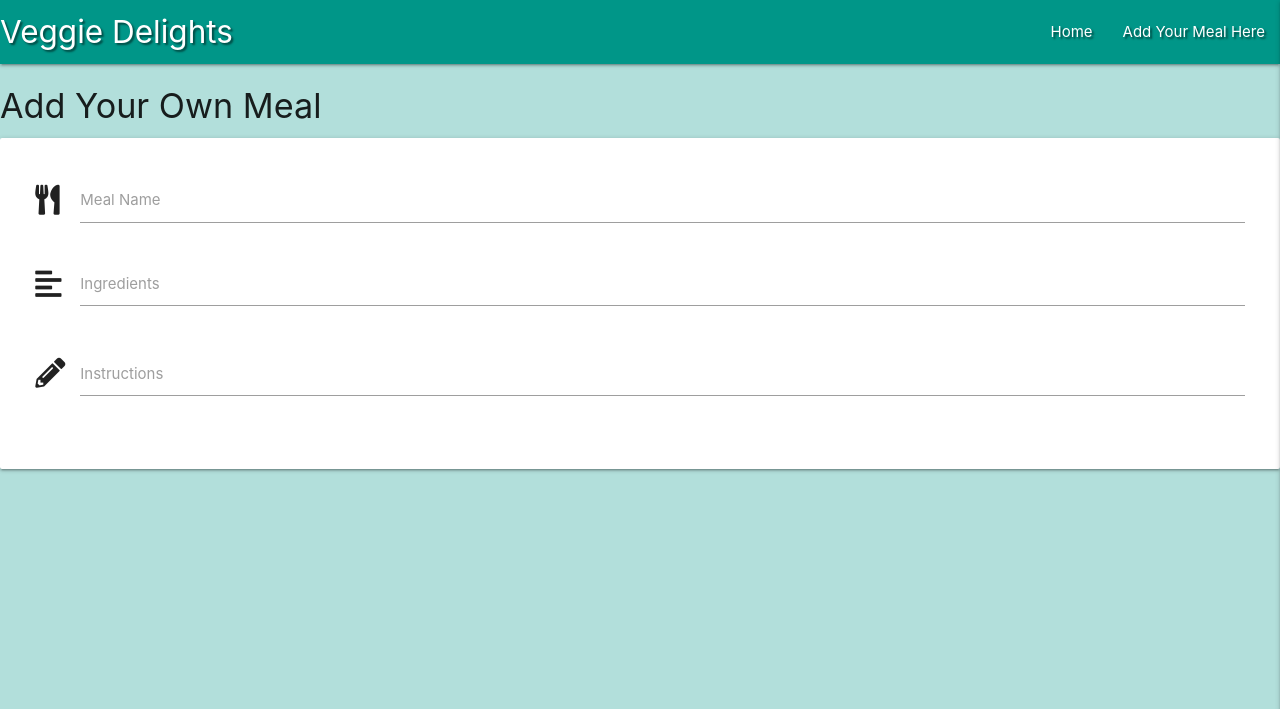
After one commit to phillrutherford/veggie-delights, a Flask app: page /add_meal in a window 1280 px wide. The commit adds this page. Shown: the top 709 px of the page. Run offline with Flask 2, Linux system fonts and the light colour scheme; some libraries are stand-ins or nearby versions.

Commit message:
add meal input fields

```diff
--- a/app.py
+++ b/app.py
@@ -24,8 +24,12 @@ mongo = PyMongo(app)
 @app.route("/get_meals")
 def get_meals():
     meals = list(mongo.db.meals.find())
-    return render_template("tasks.html", meals=meals)
+    return render_template("meals.html", meals=meals)
 
+
+@app.route("/add_meal")
+def add_meal():
+    return render_template("add_meal.html")
 
 if __name__ == "__main__":
     app.run(host=os.environ.get("IP"),
--- a/static/js/script.js
+++ b/static/js/script.js
@@ -1,4 +1,5 @@
 $(document).ready(function(){
     $(".sidenav").sidenav({edge:"right"});
     $('.collapsible').collapsible();
+    M.updateTextFields();
   });
--- /dev/null
+++ b/templates/add_meal.html
@@ -0,0 +1,31 @@
+{% extends "base.html" %}
+{% block content %}
+
+    <h4>Add Your Own Meal</h4>
+
+
+    <div class="row card-panel">
+        <form class="col s12" method="POST" action="">
+            <div class="row">
+                <div class="input-field col s12">
+                    <i class="fas fa-utensils prefix"></i>
+                    <input id="meal_name" name="meal_name" type="text" class="validate">
+                    <label for="meal_name">Meal Name</label>
+                </div>
+                <div class="input-field col s12">
+                    <i class="fas fa-align-left prefix"></i>
+                    <textarea id="ingredients" name="ingredients" class="materialize-textarea"></textarea>
+                    <label for="ingredients">Ingredients</label>
+                </div>
+                <div class="input-field col s12">
+                    <i class="fas fa-pencil-alt prefix"></i>
+                    <textarea id="instructions" name="instructions" class="materialize-textarea"></textarea>
+                    <label for="instructions">Instructions</label>
+                </div>
+            </div>
+        </form>
+    </div>
+
+
+
+{% endblock %}
--- a/templates/base.html
+++ b/templates/base.html
@@ -21,7 +21,7 @@
             <a href="#" data-target="mobile-demo" class="sidenav-trigger"><i class="fas fa-utensils"></i></a>
             <ul class="right hide-on-med-and-down">
                 <li><a href="{{ url_for('get_meals') }}">Home</a></li>
-
+                <li><a href="{{ url_for('add_meal') }}">Add Your Meal Here</a></li>
             </ul>
             </div>
         </nav>
@@ -30,7 +30,7 @@
         <ul class="sidenav" id="mobile-demo">
             <li><h4 class="center-align teal">Veggie Delights</h4></li>
             <li><a href="{{ url_for('get_meals') }}">Home</a></li>
-
+            <li><a href="{{ url_for('add_meal') }}">Add Your Meal Here</a></li>
         </ul>
     </header>
     {% block content %}
```
Also changed, not shown: templates/meals.html (+5 -18 lines).
